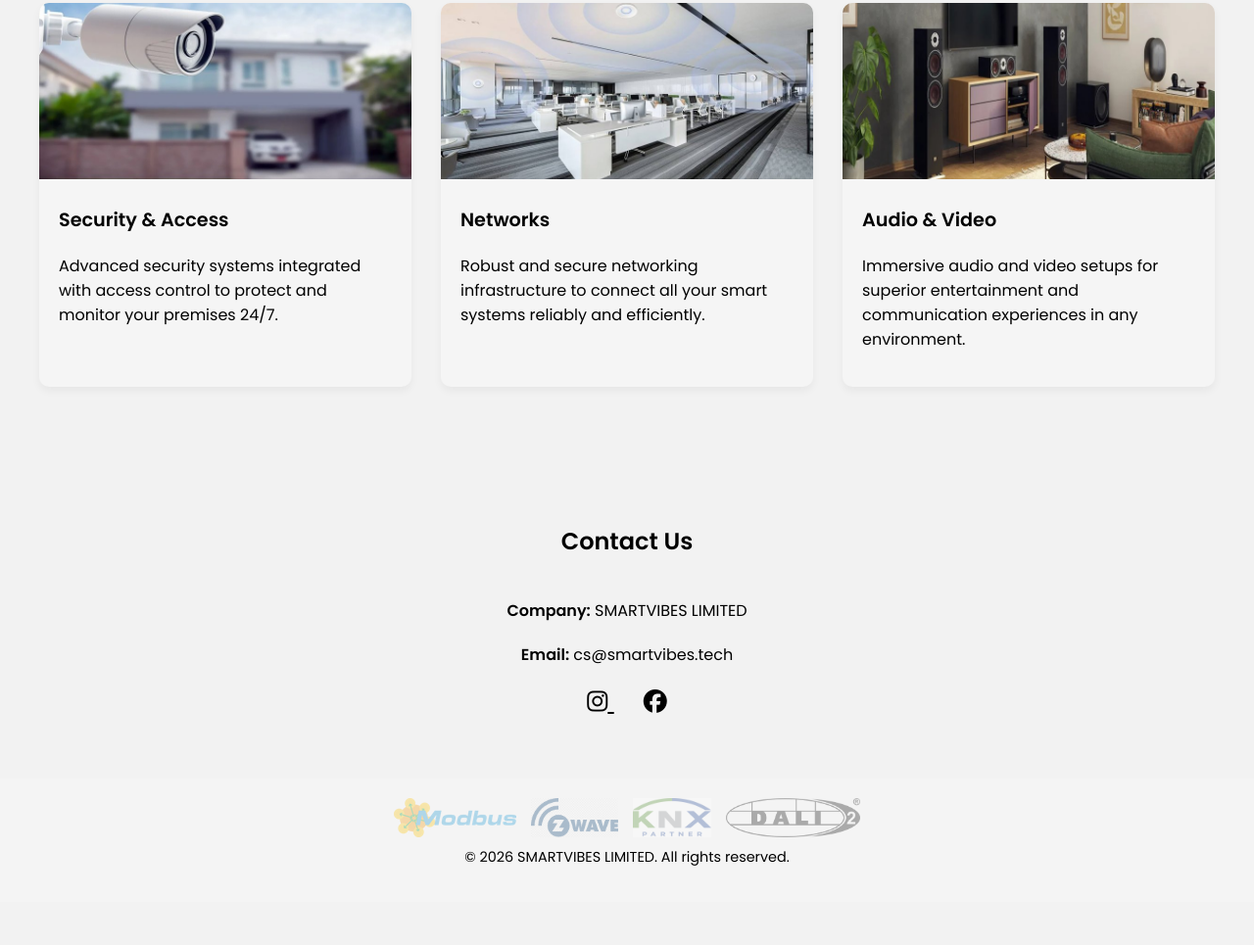
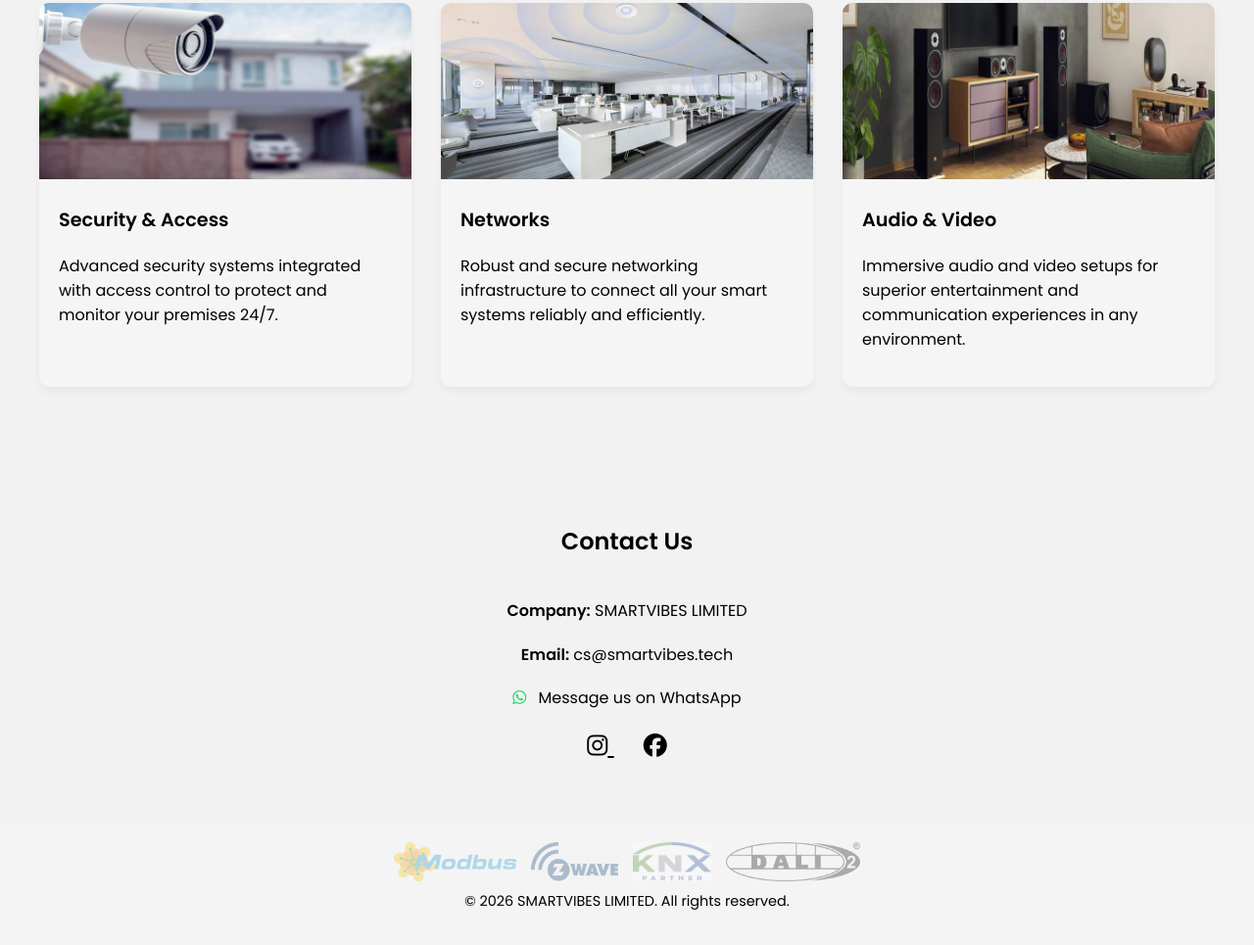
Before and after one commit to smartvibes/smartvibes.github.io, a plain HTML site: page index.html in a window 1280 px wide. Shown: the part 1227-2192 px from the top of the page at 98% size. Before the commit the page ends 2148 px from the top, so only its background shows below. Drawn offline with Linux system fonts and the light colour scheme.

Commit message:
Update index.html

```diff
--- a/index.html
+++ b/index.html
@@ -190,6 +190,13 @@
   <div class="contact-details">
     <p><strong>Company:</strong> SMARTVIBES LIMITED</p>
     <p><strong>Email:</strong> cs@smartvibes.tech</p>
+    <p>
+  <a href="https://wa.me/35799112233" target="_blank" style="color: inherit; text-decoration: none;">
+    <i class="fab fa-whatsapp" style="color: #25D366; margin-right: 8px;"></i>
+    Message us on WhatsApp
+  </a>
+</p>
+
 
     <div style="margin-top: 20px;">
       <a href="https://www.instagram.com/smartvibes_technologies/" target="_blank" style="margin: 0 15px; color: #000; font-size: 1.5rem;">
```
